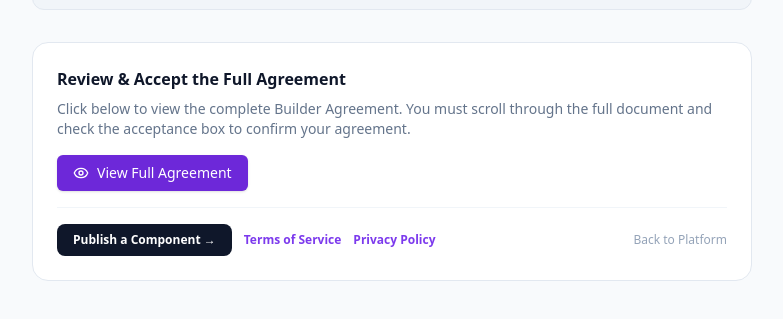
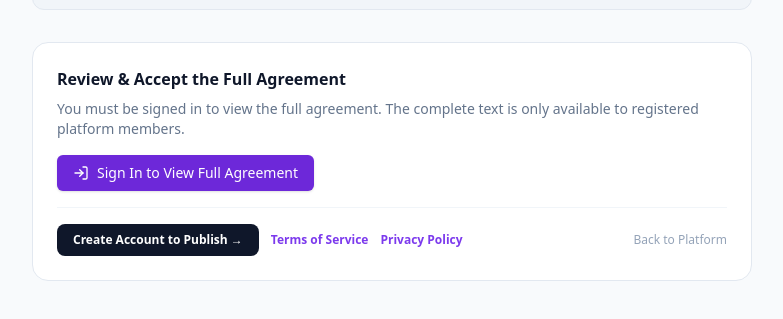
Before and after one commit to altshiftxtech-netizen/alt-shift-x, a React (Vite) app: page /builder/agreement in a window 1280 px wide. Shown: the part 1249-1568 px from the top of the page, without its empty margins (248-1031 px from the left). Built offline with nearby package versions, Linux system fonts and the light colour scheme; no server answers.

Commit message:
File changes

```diff
--- a/src/pages/BuilderAgreement.jsx
+++ b/src/pages/BuilderAgreement.jsx
@@ -1,8 +1,9 @@
 import React, { useState, useRef } from "react";
 import { Link } from "react-router-dom";
-import { ChevronRight, ShieldCheck, Lock, AlertTriangle, Eye, EyeOff, X, CheckCircle2 } from "lucide-react";
+import { ChevronRight, ShieldCheck, Lock, AlertTriangle, Eye, EyeOff, X, CheckCircle2, LogIn } from "lucide-react";
 import Logo from "@/components/Logo";
 import { Button } from "@/components/ui/button";
+import { useAuth } from "@/lib/AuthContext";
 
 // ── Agreement Modal with scroll-gate ─────────────────────────────────────────
 function AgreementModal({ onClose, onAccepted }) {
@@ -116,6 +117,7 @@ function AgreementModal({ onClose, onAccepted }) {
 
 // ── Public Page ───────────────────────────────────────────────────────────────
 export default function BuilderAgreement() {
+  const { isAuthenticated } = useAuth();
   const [showModal, setShowModal] = useState(false);
   const [accepted, setAccepted] = useState(false);
 
@@ -195,9 +197,17 @@ export default function BuilderAgreement() {
         <div className="bg-white border border-slate-200 rounded-2xl p-6">
           <h3 className="font-bold text-slate-900 mb-2">Review & Accept the Full Agreement</h3>
           <p className="text-sm text-slate-500 mb-4">
-            Click below to view the complete Builder Agreement. You must scroll through the full document and check the acceptance box to confirm your agreement.
+            {isAuthenticated
+              ? "Click below to view the complete Builder Agreement. You must scroll through the full document and check the acceptance box to confirm your agreement."
+              : "You must be signed in to view the full agreement. The complete text is only available to registered platform members."}
           </p>
-          {accepted ? (
+          {!isAuthenticated ? (
+            <Link to="/login">
+              <Button className="bg-violet-700 hover:bg-violet-800 text-white gap-2">
+                <LogIn className="w-4 h-4" /> Sign In to View Full Agreement
+              </Button>
+            </Link>
+          ) : accepted ? (
             <div className="flex items-center gap-2 text-emerald-700 font-semibold text-sm">
               <CheckCircle2 className="w-5 h-5" /> Agreement accepted — you may proceed to publish.
             </div>
@@ -207,9 +217,15 @@ export default function BuilderAgreement() {
             </Button>
           )}
           <div className="flex flex-wrap gap-3 pt-4 mt-4 border-t border-slate-100">
-            <Link to="/builder/publish" className="text-xs bg-slate-900 hover:bg-slate-700 text-white px-4 py-2 rounded-lg font-semibold transition-colors">
-              Publish a Component →
-            </Link>
+            {isAuthenticated ? (
+              <Link to="/builder/publish" className="text-xs bg-slate-900 hover:bg-slate-700 text-white px-4 py-2 rounded-lg font-semibold transition-colors">
+                Publish a Component →
+              </Link>
+            ) : (
+              <Link to="/register" className="text-xs bg-slate-900 hover:bg-slate-700 text-white px-4 py-2 rounded-lg font-semibold transition-colors">
+                Create Account to Publish →
+              </Link>
+            )}
             <Link to="/terms" className="text-xs text-violet-600 font-semibold hover:underline self-center">Terms of Service</Link>
             <Link to="/privacy" className="text-xs text-violet-600 font-semibold hover:underline self-center">Privacy Policy</Link>
             <Link to="/" className="text-xs text-slate-400 hover:underline self-center ml-auto">Back to Platform</Link>
```
